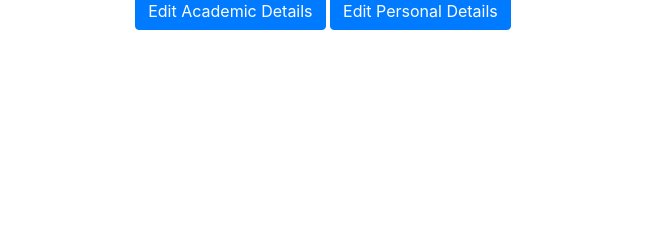
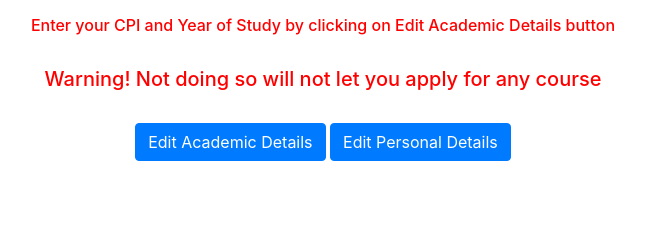
Before and after one commit to samadkoita/TA_Portal, a Django app: template templates/home_student.html in a window 1280 px wide. Shown: the part 531-771 px from the top of the page, without its empty margins (317-962 px from the left). Run offline with Django 3.2, Linux system fonts and the light colour scheme; the template is opened without the code that fills it, so the values that code supplies are empty; some libraries are stand-ins or nearby versions.

Commit message:
Add files via upload

```diff
--- a/templates/applications.html
+++ b/templates/applications.html
@@ -11,7 +11,7 @@
   </button>
   <div class="collapse navbar-collapse" id="navbarNavAltMarkup">
     <div class="navbar-nav">
-      <a class="nav-item nav-link active" href="{% url 'faculty_home' %}">Home<</a>
+      <a class="nav-item nav-link active" href="{% url 'faculty_home' %}">Home</a>
       <a class="nav-item nav-link" href="{% url 'faculty_addcourse' %}">Add a Course</a>
       <a class="nav-item nav-link" href="{% url 'logout' %}">Logout</a>
     </div>
--- a/templates/home_student.html
+++ b/templates/home_student.html
@@ -23,6 +23,7 @@
 <h2>Welcome {{ student.ldap_id }}!</h2>
 <br>
 <h3>Personal Details</h3>
+<br>
 <table class="table table-striped">
     <tbody>
     <tr>
@@ -58,9 +59,16 @@
 
     </tbody>
   </table>
+{% if not student.cpi %}
+<h6 style="color:red">Enter your CPI and Year of Study by clicking on Edit Academic Details button</H6>
+  <br>
+<h5 style="color:red">Warning! Not doing so will not let you apply for any course</H5>
 
+{% endif %}
+
+<br>
 <a class="btn btn-primary" href="{% url 'edit_details' %}" role="button">Edit Academic Details</a>
-<a class="btn btn-primary" href="https://gymkhana.iitb.ac.in/sso/user/" role="button">Edit Personal Details</a>
+<a class="btn btn-primary" href="https://gymkhana.iitb.ac.in/sso/user/" role="button" target="_blank">Edit Personal Details</a>
 
 
   <!-- Please add the body for
```
